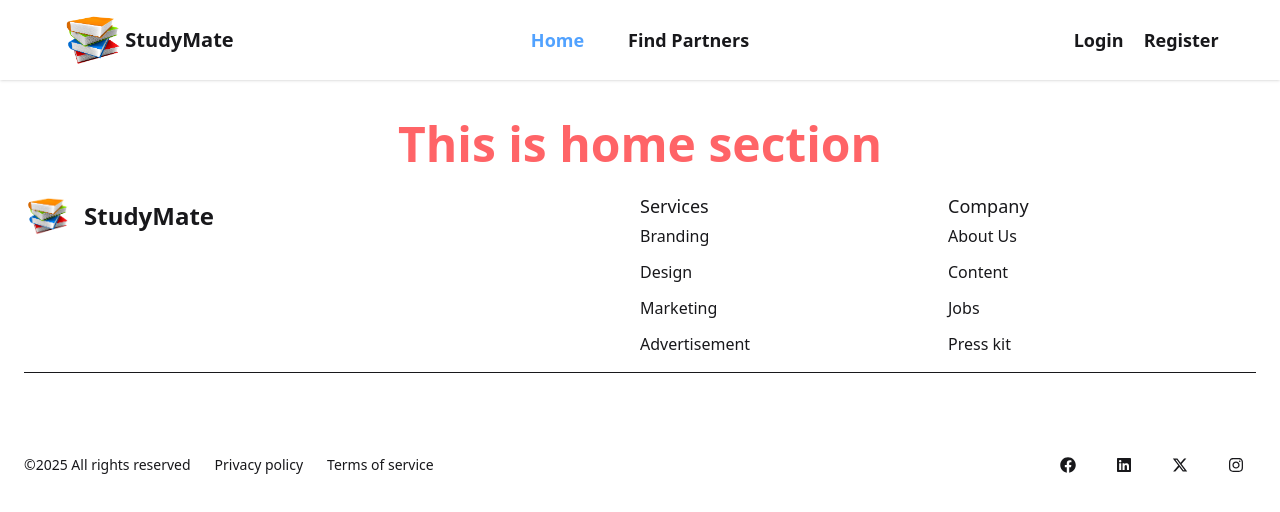
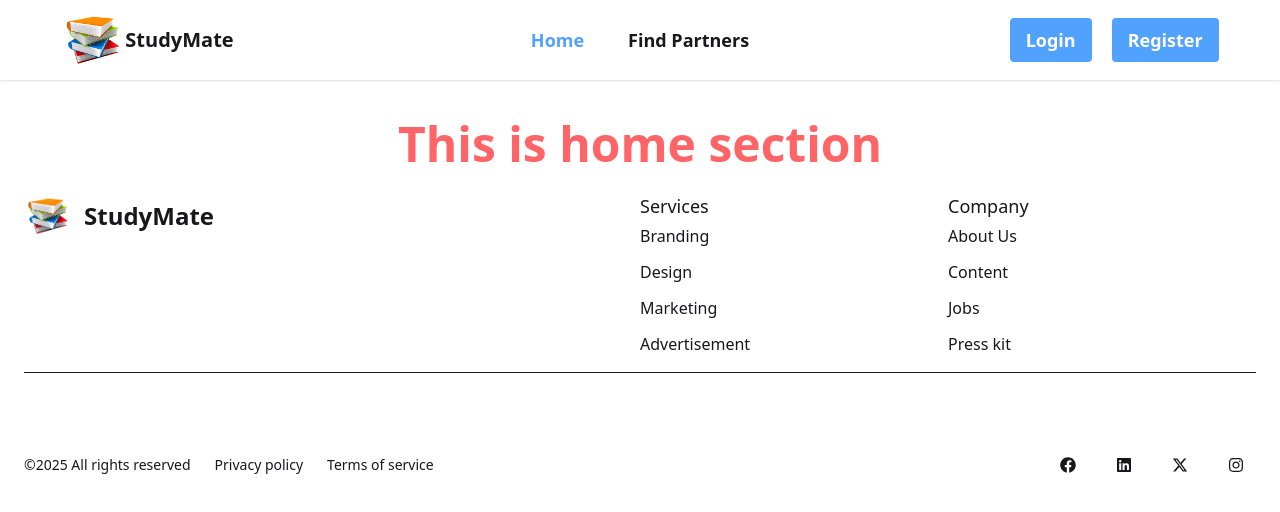
Before and after one commit to salauddinkamran/study-mate-client, a React (Vite) app: page / in a window 1280 px wide. Shown: the top 512 px of the page. Built offline with nearby package versions, Linux system fonts and the light colour scheme; no server answers.

Commit message:
navbar login or register btn some change

```diff
--- a/src/components/Navbar/Navbar.jsx
+++ b/src/components/Navbar/Navbar.jsx
@@ -122,10 +122,10 @@ const Navbar = () => {
                 </div>
               ) : (
                 <div className=" flex gap-5">
-                  <Link className="text-lg font-semibold" to="/login">
+                  <Link className="text-lg font-semibold btn-primary" to="/login">
                     Login
                   </Link>
-                  <Link className="text-lg font-semibold" to="/register">
+                  <Link className="text-lg font-semibold btn-primary" to="/register">
                     Register
                   </Link>
                 </div>
--- a/src/index.css
+++ b/src/index.css
@@ -4,3 +4,7 @@
 nav .menu a.active {
  @apply text-blue-400
 }
+
+.btn-primary {
+  @apply bg-blue-400 text-white py-2 px-4 rounded cursor-pointer
+}
```
